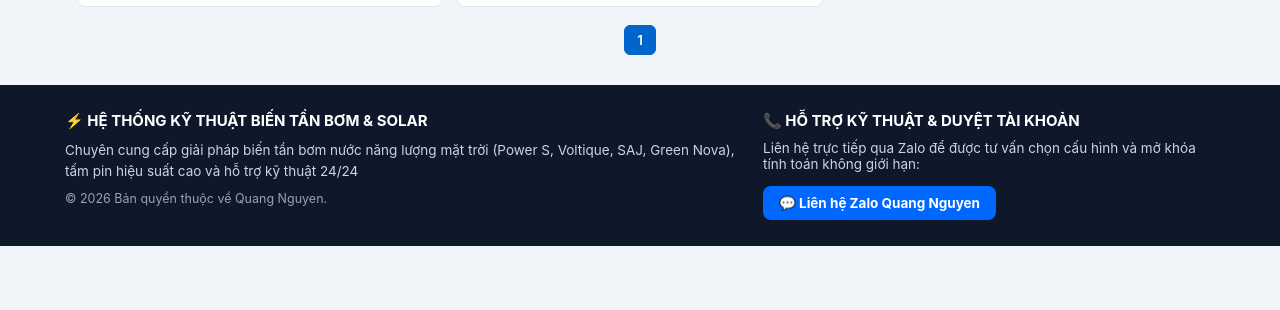
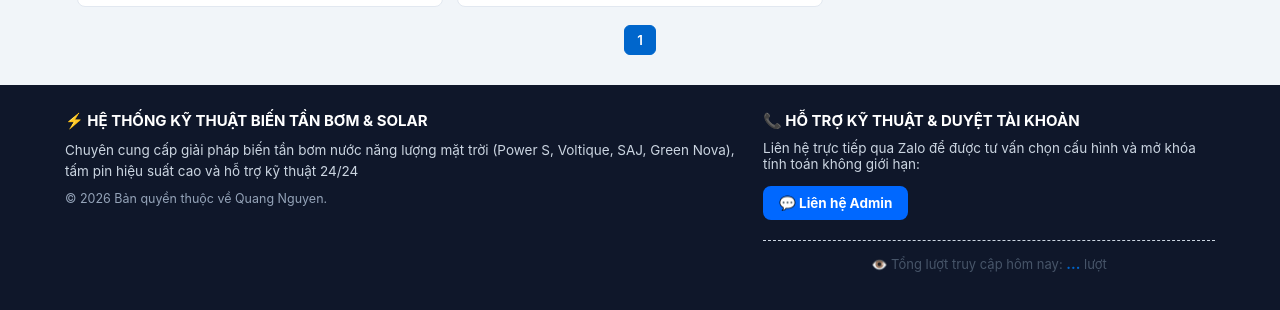
Before and after one commit to hoangbachdigi/bien-tan-bom-nlmt, a plain HTML site: page index.html in a window 1280 px wide. Shown: the part 3114-3424 px from the top of the page. Before the commit the page ends 3360 px from the top, so only its background shows below. Drawn offline with Linux system fonts and the light colour scheme; no server answers.

```diff
--- a/index.html
+++ b/index.html
@@ -67,7 +67,10 @@
         <div>
             <div class="footer-title">📞 HỖ TRỢ KỸ THUẬT & DUYỆT TÀI KHOẢN</div>
             <p style="margin:0 0 6px;">Liên hệ trực tiếp qua Zalo để được tư vấn chọn cấu hình và mở khóa tính toán không giới hạn:</p>
-            <a href="https://zalo.me" target="_blank" class="zalo-float-btn">💬 Liên hệ Zalo Quang Nguyen</a>
+            <a href="https://zalo.me/0859653338" target="_blank" class="zalo-float-btn">💬 Liên hệ Admin</a>
+            <div style="text-align:center; padding: 14px 10px 24px; font-size: 13px; color: #475569; border-top: 1px dashed #cbd5e1; margin-top: 20px;">
+            👁️ Tổng lượt truy cập hôm nay: <b id="todayVisitCounter" style="color: var(--primary); font-size: 14px;">...</b> lượt
+            </div>
         </div>
     </div>
 </footer>
@@ -86,7 +89,7 @@
             <button type="button" class="solar-ai-mbtn seq-item" onclick="aiQuickAction('solar')">Tính công suất chuỗi pin và biến tần</button>
             <button type="button" class="solar-ai-mbtn seq-item" onclick="aiQuickAction('health')">Khám sức khỏe hệ bơm</button>
             <button type="button" class="solar-ai-mbtn seq-item" onclick="aiQuickAction('error')">Tra mã lỗi biến tần</button>
-            <a class="solar-ai-mbtn seq-item zalo-btn" style="text-decoration:none;" href="https://zalo.me/0859653338" target="_blank" rel="noopener">💬 Zalo Quang Nguyen</a>
+            <a class="solar-ai-mbtn seq-item zalo-btn" style="text-decoration:none;" href="https://zalo.me/0859653338" target="_blank" rel="noopener">💬 Liên hệ Admin</a>
            <!-- <a class="solar-ai-mbtn seq-item zalo-btn" style="text-decoration:none;" href="tel:0859653338">📞 Hotline</a> -->
         </div>
     </div>
```
